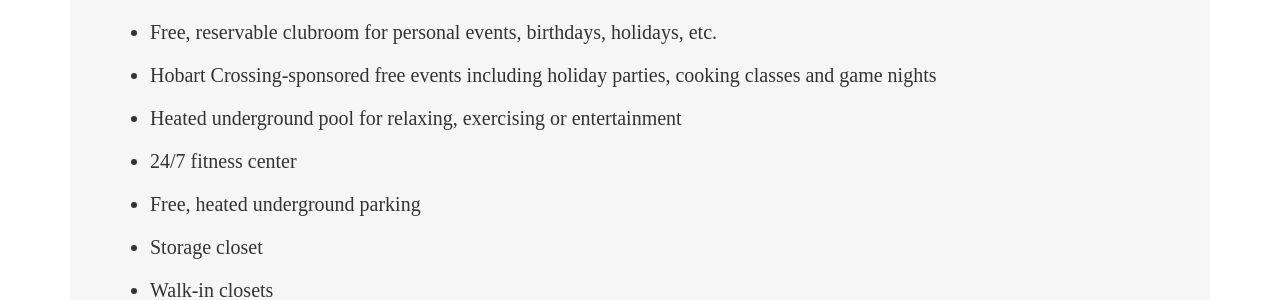
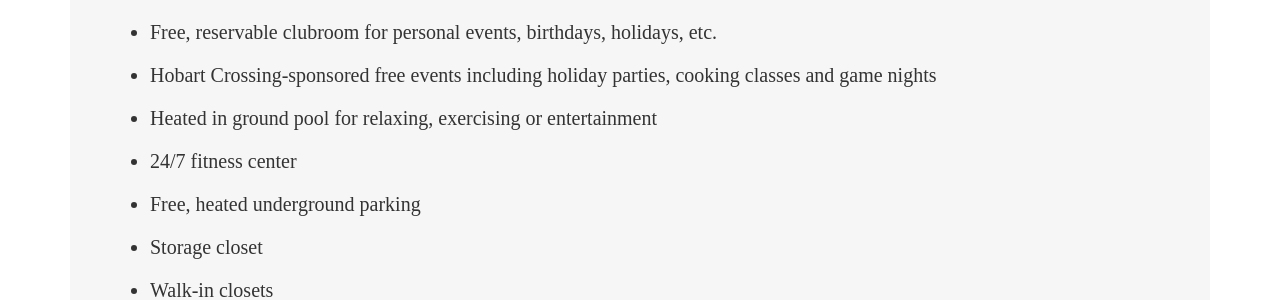
Before and after one commit to Justinator/Hobart-Crossing-2019, a Jekyll site: the page built from amenities/index.md, in a window 1280 px wide and 900 px high, scrolled down 2860 px. Shown: the part 153-453 px from the top of the window. Built offline with Jekyll 4.4.1, drawn with Linux system fonts in a browser that asks for light colours; nearby versions of some CDN libraries; some of the changed text lies outside the part shown.

Commit message:
updated image on the gallery page, copy fix on the amenities page, full address added to the contact page

```diff
--- a/_includes/footer.html
+++ b/_includes/footer.html
@@ -14,7 +14,7 @@
       </div>
       <div class="col-md-7">
         <h2>About Hobart Crossing</h2>
-        <p class="white">There’s an exciting place to call home in the greater Green Bay area, the area’s newest luxury leased residences, Hobart Crossing.  Amenities include a large outdoor pool area with grills and lounging space, roomy fitness center outfitted with professional equipment and a spacious clubroom. Each apartment includes granite countertops, in-unit washer/dryer and upgraded appliances.<p>
+        <p class="white">There’s an exciting place to call home in the greater Green Bay area, Hobart Crossing.  Amenities include a large outdoor pool area with grills and lounging space, roomy fitness center outfitted with professional equipment and a spacious clubroom. Each apartment includes granite countertops, in-unit washer/dryer and upgraded appliances.<p>
       </div>
       <div class="col-md-3">
         <img class="footer-logo" src="{{ site.baseurl }}/img/hobart-crossing-logo-full.png" alt="Hobart Crossing">
--- a/amenities/index.md
+++ b/amenities/index.md
@@ -65,7 +65,7 @@
             <p>The Hobart Crossing development also offers:
             <ul>
               <li>Elevators</li>
-              <li>Cat and dog-friendly policies</li>
+              <li>Cat and dog friendly policies</li>
               <li>Underground, heated parking</li>
               <li>On-site storage lockers</li>
               <li>Clubroom with kitchen</li>
@@ -77,7 +77,7 @@
             <ul>
             <li>Free, reservable clubroom for personal events, birthdays, holidays, etc. </li>
             <li>Hobart Crossing-sponsored free events including holiday parties, cooking classes and game nights</li>
-            <li>Heated underground pool for relaxing, exercising or entertainment</li>
+            <li>Heated in ground pool for relaxing, exercising or entertainment</li>
             <li>24/7 fitness center</li>
             <li>Free, heated underground parking</li>
             <li>Storage closet</li>
```
Also changed, not shown: apartments/index.md (+1 -1 lines), contact/index.md (+1 -0 lines), gallery/index.md (+1 -1 lines), img/gallery/hobart-crossing-luxury-apartment-bathrooms-5.jpg (added), 9 other files.
